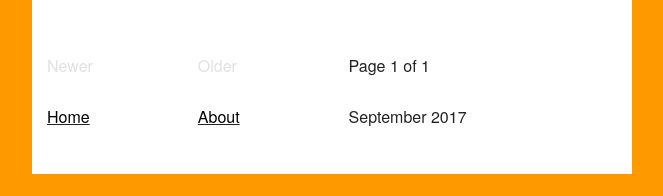
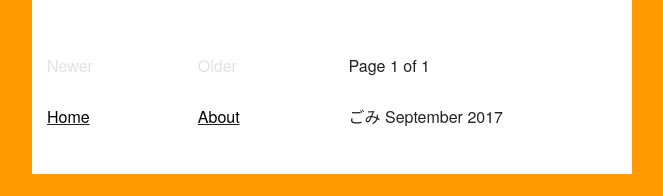
Before and after one commit to mt-trash/mt-trash.github.io, a Jekyll site: the page built from index.html, in a window 1280 px wide. Shown: the part 1290-1486 px from the top of the page, without its empty margins (308-971 px from the left). Built offline with Jekyll 4.4.1, drawn with Linux system fonts in a browser that asks for light colours; the list of posts is cut into pages by our own code.

Commit message:
add trash

```diff
--- a/_layouts/root.html
+++ b/_layouts/root.html
@@ -46,7 +46,7 @@
             <u><a class="trash" href="/about">About</a></u>
           </div>
           <div class="six columns" style="margin-bottom: 5%">
-            {{ 'now' | date: "%B %Y" }}
+            ごみ {{ 'now' | date: "%B %Y" }}
           </div>
         </div>
       </div>
```
